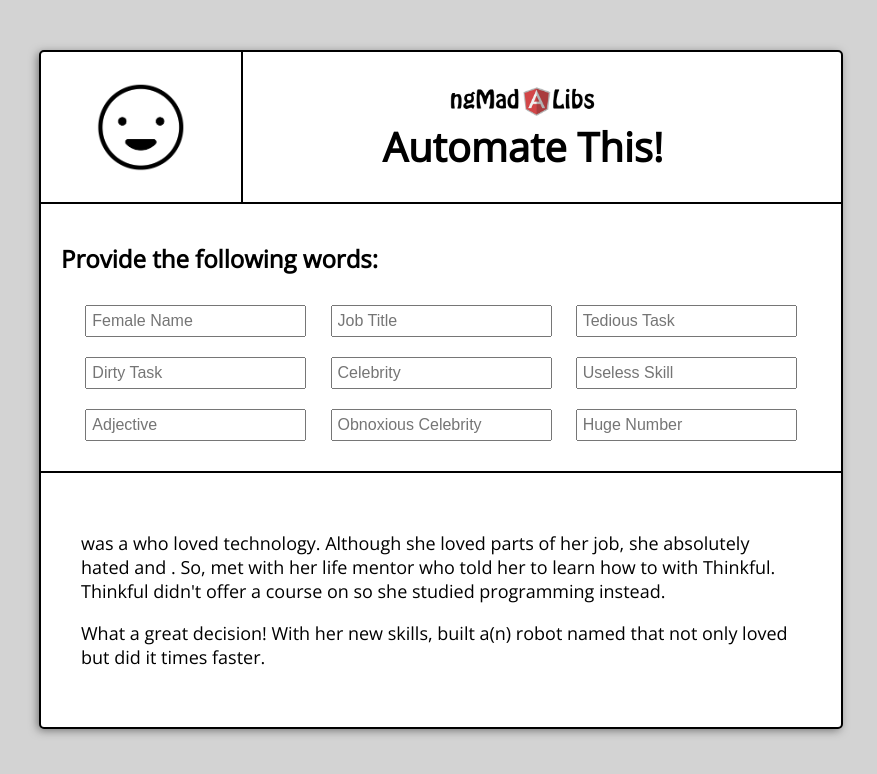
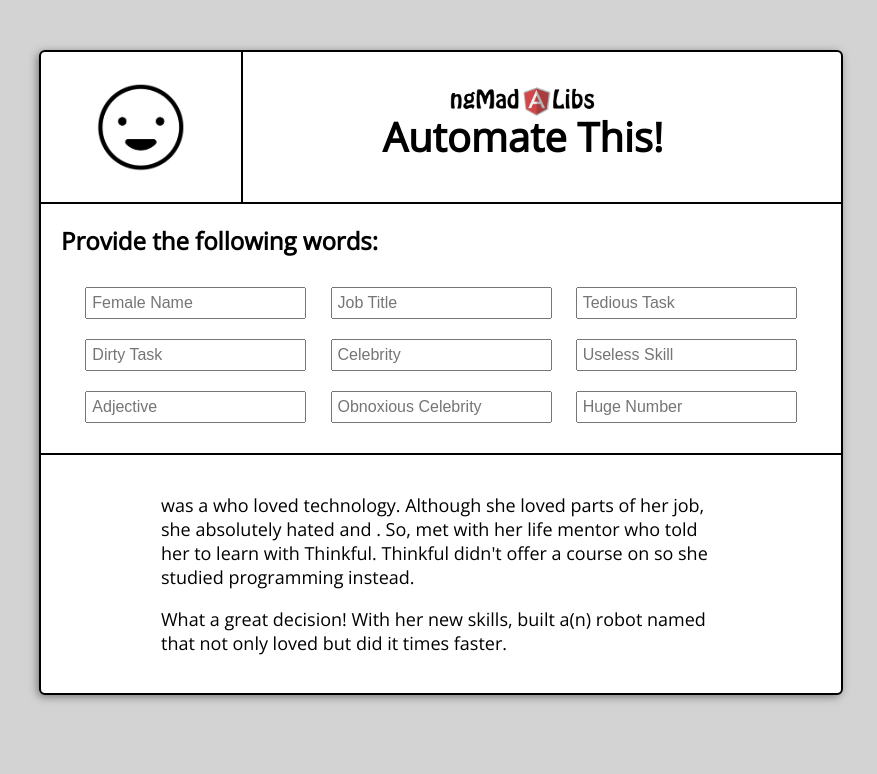
Before and after one commit to bpinali/angular-madlibs, a plain HTML site: page index.html in a window 1280 px wide. Shown: the whole page, without its empty margins (199-1076 px from the left). Drawn offline with nearby package versions, Linux system fonts and the light colour scheme.

Commit message:
Changed madlib text, added CSS styles

```diff
--- a/css/styles.css
+++ b/css/styles.css
@@ -11,9 +11,9 @@ body {
     margin: 50px auto 0 auto;
     width: 800px;
     border: 2px solid black;
-    -webkit-border-radius: 5px;
-    -moz-border-radius: 5px;
-    border-radius: 5px;
+    -webkit-border-radius: 6px;
+    -moz-border-radius: 6px;
+    border-radius: 6px;
     -webkit-box-shadow: -2px 2px 10px -1px rgba(0, 0, 0, 0.5);
     -moz-box-shadow: -2px 2px 10px -1px rgba(0, 0, 0, 0.5);
     box-shadow: -2px 2px 10px -1px rgba(0, 0, 0, 0.5);
@@ -40,24 +40,25 @@ body {
     background-position: top;
     background-size: 150px;
     display: inline-block;
-    height: 150px;
+    height: 120px;
     width: 70%;
     background-repeat: no-repeat;
     float: left;
     text-align: center;
     margin-top: 30px;
-    padding-top: 10px;
 }
 h1 {
     font-size: 40px;
 }
 .words {
-  padding: 0 20px 20px 20px;
-  border-bottom: 2px solid black;
+    padding: 0 20px 20px 20px;
+    border-bottom: 2px solid black;
 }
 .mad-libs {
-  padding: 40px;
-  font-size: 18px;
+    padding: 20px;
+    width: 70%;
+    margin: 0 auto;
+    font-size: 18px;
 }
 .text-inputs {
     text-align: center;
--- a/index.html
+++ b/index.html
@@ -31,7 +31,7 @@
         </section>
         <section class="mad-libs">
             <p>
-                {{femaleName}} was a {{jobTitle}} who loved technology. Although she loved parts of her job, she absolutely hated {{tediousTask}} and {{dirtyTask}}. So, {{femaleName}} met with her life mentor {{celebrity}} who told her to learn how to {{uselessSkill}} with Thinkful. Thinkful didn't offer a course on {{uselessSkill}} so she studied programming instead.
+                {{femaleName}} was a {{jobTitle}} who loved technology. Although she loved parts of her job, she absolutely hated {{tediousTask}} and {{dirtyTask}}. So, {{femaleName}} met with her life mentor {{celebrity}} who told her to learn {{uselessSkill}} with Thinkful. Thinkful didn't offer a course on {{uselessSkill}} so she studied programming instead.
             </p>
             <p>
                 What a great decision! With her new skills, {{femaleName}} built a(n) {{adjective}} robot named {{obnoxiousCelebrity}} that not only loved {{dirtyTask}} but did it {{hugeNumber}} times faster.
```
